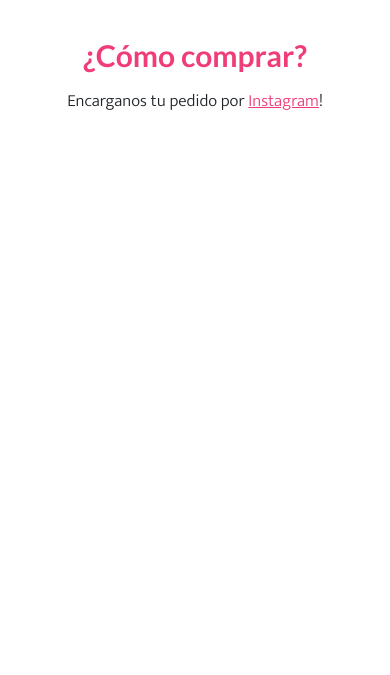
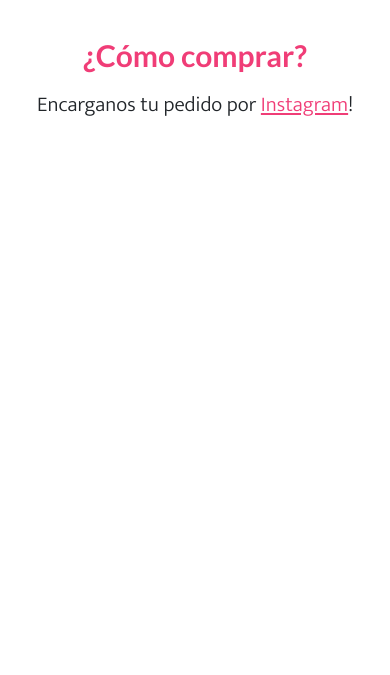
Before and after one commit to CamiSuarezz/DW-16620, a plain HTML site: page index.html in a window 390 px wide. Shown: the part 2108-2783 px from the top of the page. Drawn offline with nearby package versions, Linux system fonts and the light colour scheme.

Commit message:
feed carrito responsive

```diff
--- a/scss/_main.scss
+++ b/scss/_main.scss
@@ -160,9 +160,20 @@ h3{
             color: $colorPrimario;
             text-decoration: underline;
         }
-    @media all and (max-width: 768px) {
+    @media all and (max-width: 678px) {
 		.linkInstagram {
             font-size: 17px;
+        }
+        .feed{
+            height: 500px;
+        }
+	}
+    @media all and (max-width: 576px) {
+		.linkInstagram {
+            font-size: 21px;
+        }
+        .feed{
+            height: 600px;
         }
 	}
 }
```
Also changed, not shown: css/estilos.css, 1 other file.
